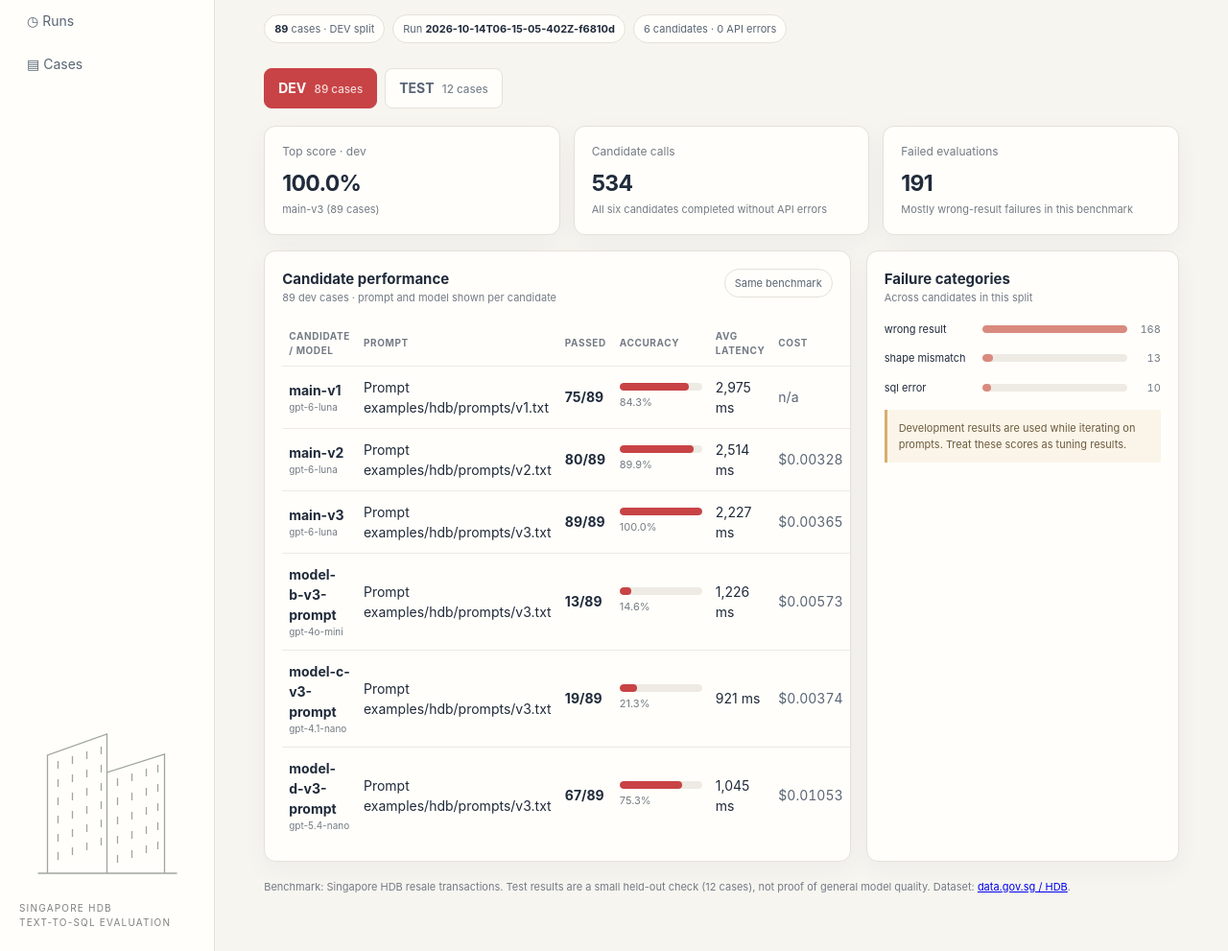
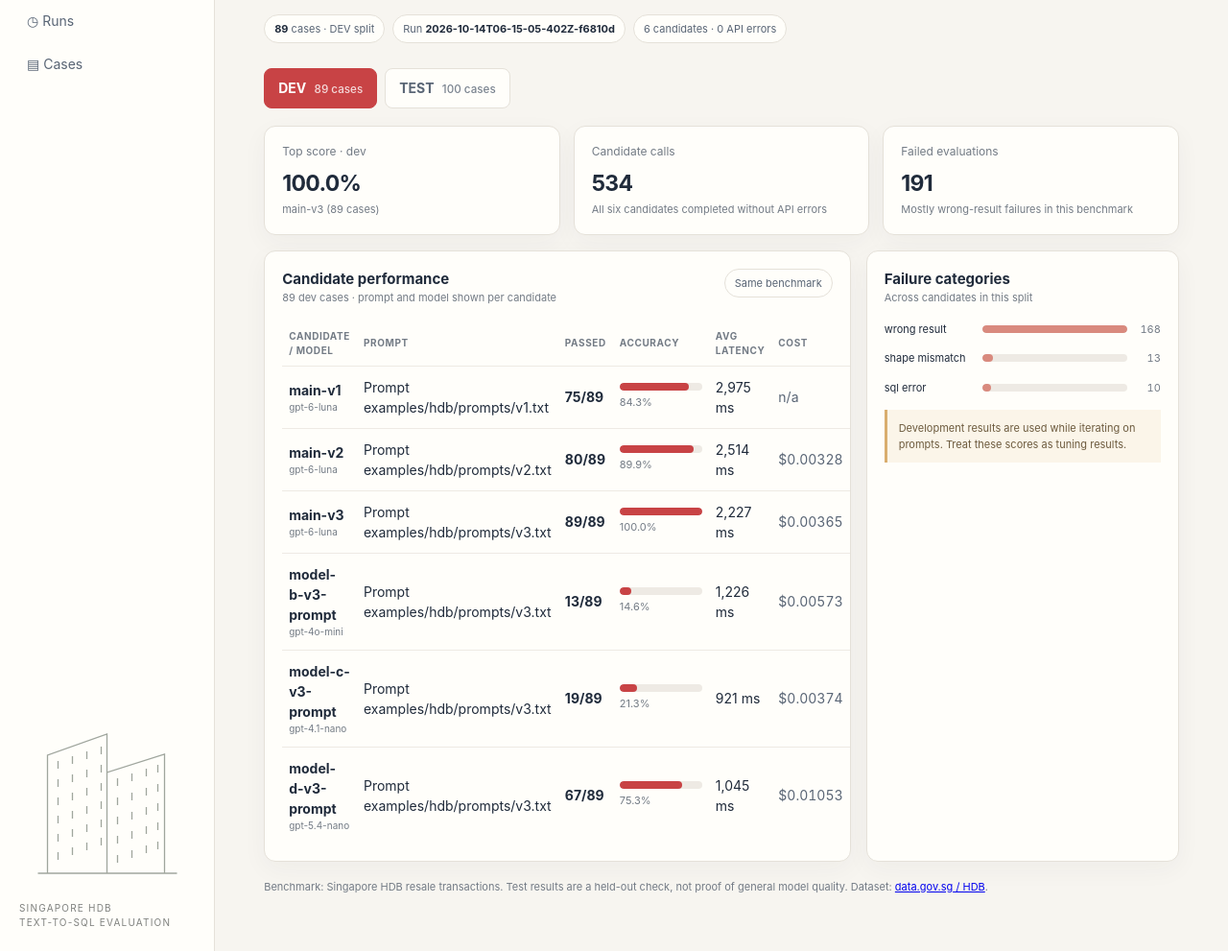
Before and after one commit to sealfromdowntown/EvalKit, a website: page dashboard/index.html in a window 1280 px wide. Shown: the part 166-1157 px from the top of the page at 96% size. Drawn offline with Linux system fonts and the light colour scheme.

Commit message:
Update dashboard test case count

```diff
--- a/dashboard/index.html
+++ b/dashboard/index.html
@@ -180,8 +180,8 @@
 
     <div class="run-meta" id="runMeta"></div>
     <div class="tabs" role="tablist" aria-label="Evaluation split">
-      <button class="tab" id="devTab" role="tab" aria-selected="true">DEV <small>89 cases</small></button>
-      <button class="tab" id="testTab" role="tab" aria-selected="false">TEST <small>12 cases</small></button>
+      <button class="tab" id="devTab" role="tab" aria-selected="true">DEV <small id="devCaseCount"></small></button>
+      <button class="tab" id="testTab" role="tab" aria-selected="false">TEST <small id="testCaseCount"></small></button>
     </div>
 
     <section class="cards" id="summaryCards" aria-live="polite"></section>
@@ -208,7 +208,7 @@
     </div>
 
     <p class="footer" id="cases">
-      Benchmark: Singapore HDB resale transactions. Test results are a small held-out check (12 cases), not proof of general model quality.
+      Benchmark: Singapore HDB resale transactions. Test results are a held-out check, not proof of general model quality.
       Dataset: <a href="https://data.gov.sg/datasets/d_8b84c4ee58e3cfc0ece0d773c8ca6abc/view">data.gov.sg / HDB</a>.
     </p>
   </main>
@@ -296,6 +296,8 @@
 ])
   .then(([dev, test]) => {
     experiments = { dev, test };
+    document.querySelector("#devCaseCount").textContent = `${dev.cases} cases`;
+    document.querySelector("#testCaseCount").textContent = `${test.cases} cases`;
     render();
   })
   .catch((error) => {
```
